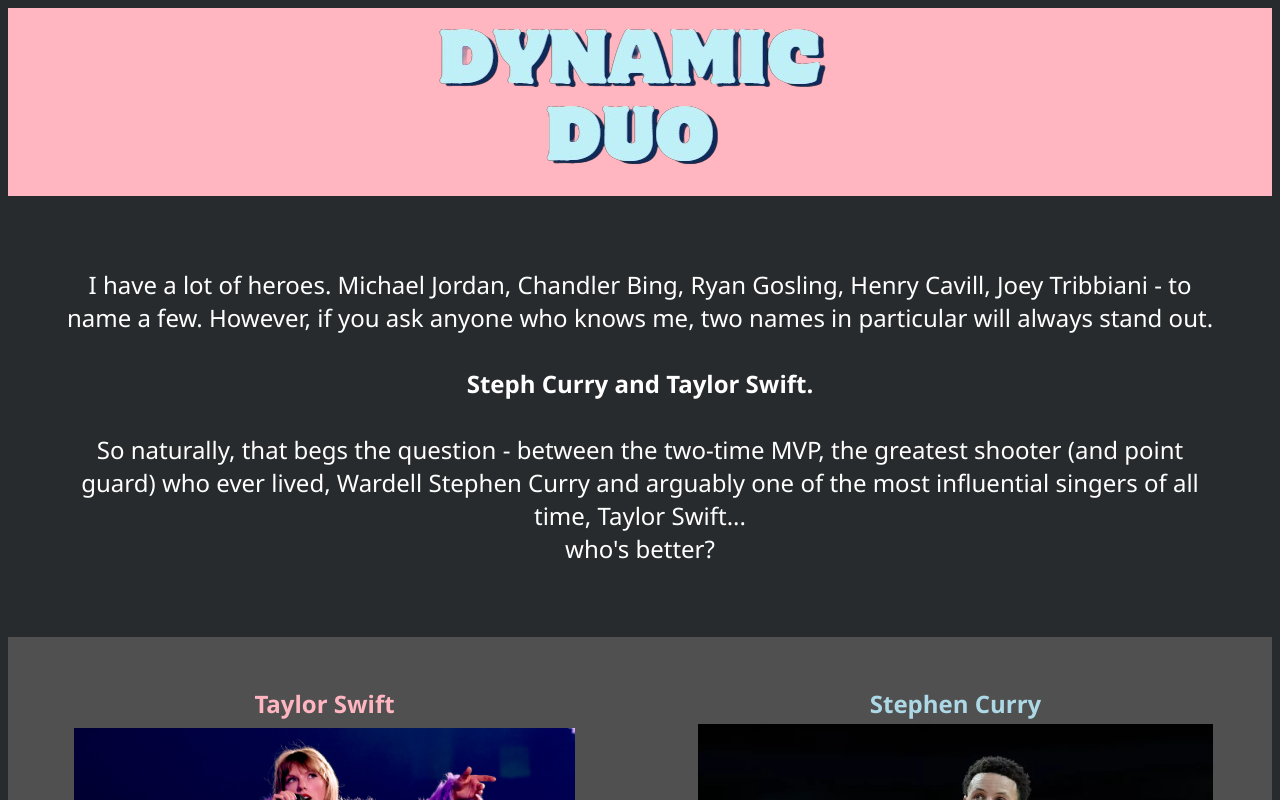
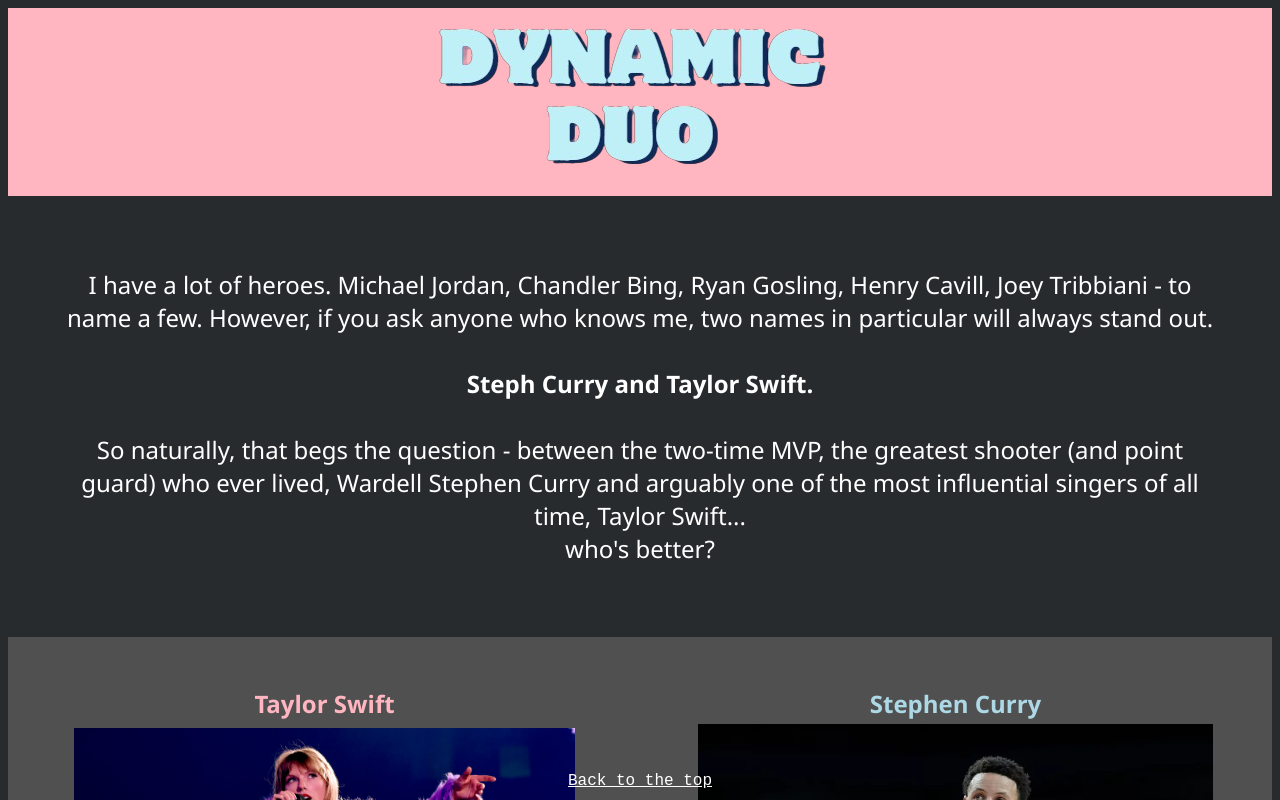
Before and after one commit to bjvc23/IS201final, a plain HTML site: page myduo.html in a window 1280 px wide. Shown: the top 800 px of the page. Drawn offline with Linux system fonts and the light colour scheme.

Commit message:
Add files via upload

```diff
--- a/css/style_scratch.css
+++ b/css/style_scratch.css
@@ -72,3 +72,16 @@ colgroup{
     justify-content: center;
     align-items: center;
   }
+.bottom-center {
+    position: fixed;
+    bottom: 0;
+    left: 50%;
+    transform: translateX(-50%);
+    padding: 10px; /* Adjust padding as needed */
+}
+a:link{
+    color: white
+}
+a:visited{
+    color: white
+}
```
